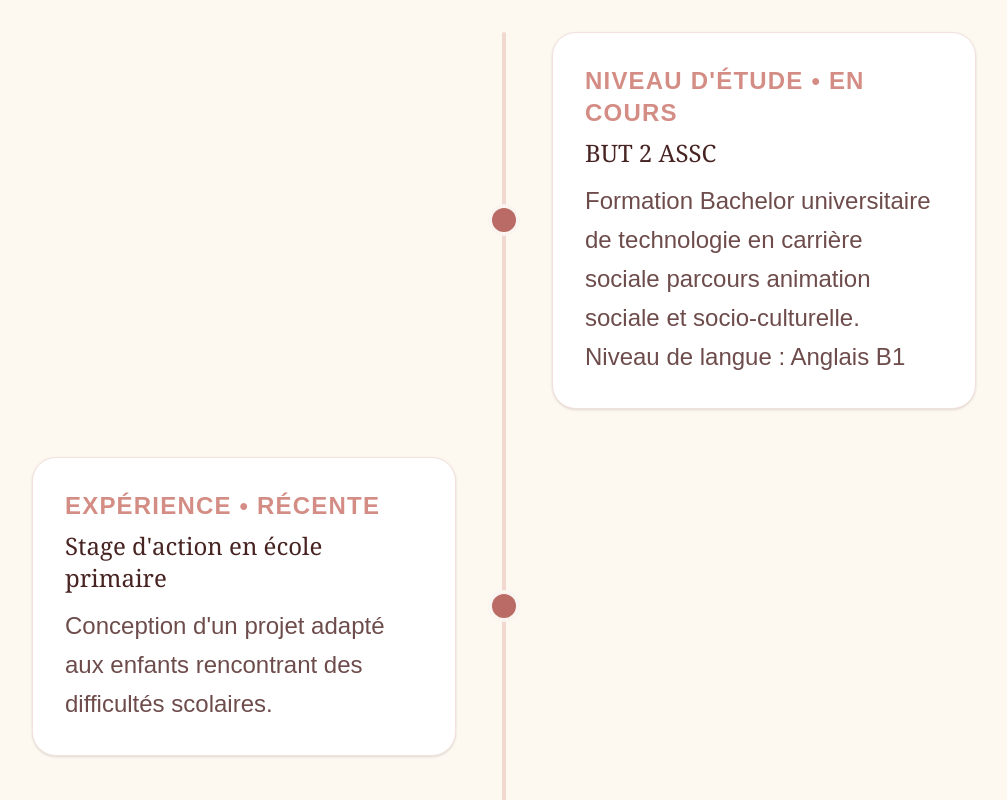
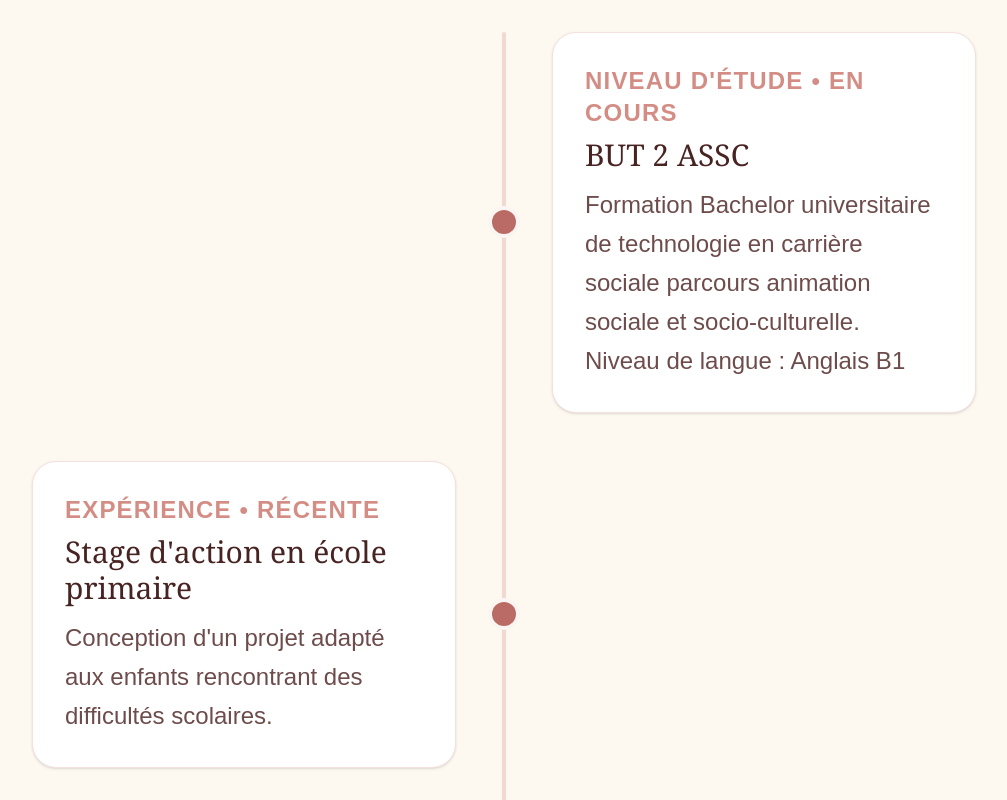
Before and after one commit to ykanael/portfolio, a Next.js app: page / in a window 1280 px wide. Shown: the part 1440-2240 px from the top of the page, without its empty margins (136-1143 px from the left). Built offline with nearby package versions, Linux system fonts and the light colour scheme.

Commit message:
Update page.tsx

```diff
--- a/app/page.tsx
+++ b/app/page.tsx
@@ -177,7 +177,7 @@ export default function Home() {
                     <span className="xl:text-2xl text-[#D48D85] font-bold text-xs md:text-sm tracking-wider uppercase">
                       {item.type} • {item.annee}
                     </span>
-                    <h4 className="xl:text-2xl text-xl md:text-2xl font-serif text-[#472322] mt-2 mb-3">
+                    <h4 className="xl:text-3xl text-xl md:text-2xl font-serif text-[#472322] mt-2 mb-3">
                       {item.titre}
                     </h4>
                     <p className="xl:text-2xl text-[#6D4C4B] text-sm md:text-base leading-relaxed whitespace-pre-line">
```
